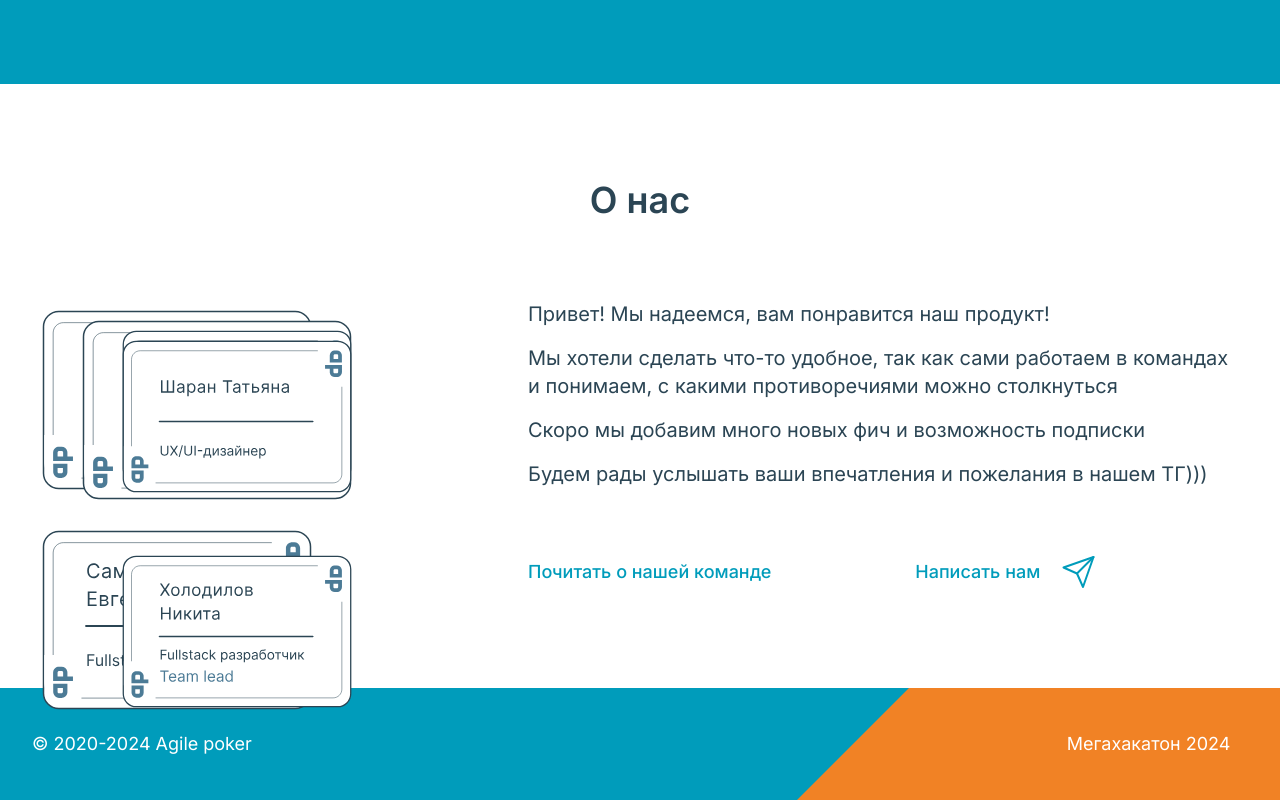
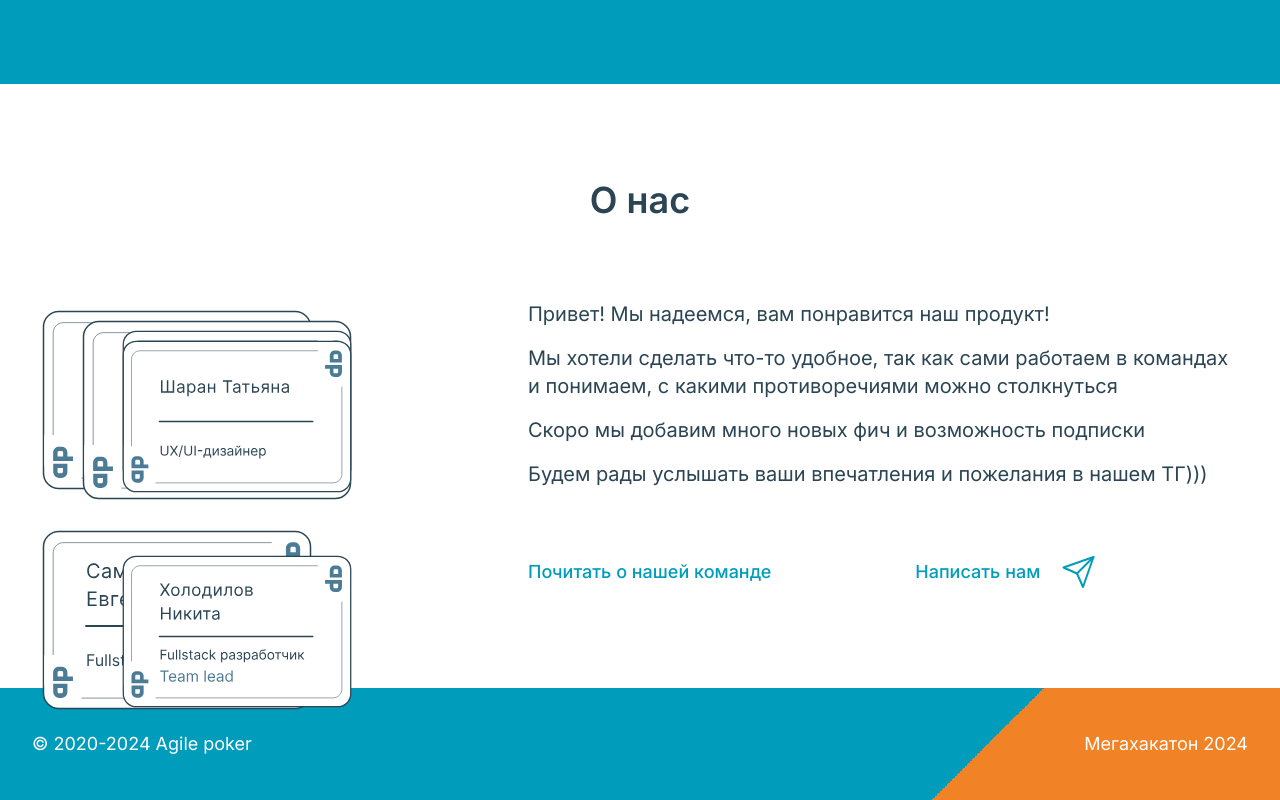
Before and after one commit to pirozheka/agile-poker, a Next.js app: page / in a window 1280 px wide. Shown: the part 1536-2336 px from the top of the page. Built offline with nearby package versions, Linux system fonts and the light colour scheme.

Commit message:
Добит градиент

```diff
--- a/src/components/Footer.jsx
+++ b/src/components/Footer.jsx
@@ -2,14 +2,12 @@
 
 const Footer = () => {
   return (
-    <div className="bg-main relative">
-        <div className="flex justify-between container h-28 items-center text-white text-lg z-10 relative">
+    <div className="bg-custom-gradient">
+        <div className="flex justify-between container h-28 items-center text-white text-lg">
             <p>© 2020-2024 Agile poker</p>
-            <div className="absolute w-2/12 bg-secondary h-full right-0 bottom-0 z-0 flex items-center"><p>Мегахакатон 2024</p></div>
+            <p>Мегахакатон 2024</p>
+        </div>
 
-        </div>
-        <div className="absolute w-4/12 bg-secondary h-full right-0 bottom-0 z-0 -skew-x-45"></div>
-        <div className="absolute w-1/5 bg-secondary h-full right-0 bottom-0 z-0"></div>
     </div>
 
   );
--- a/tailwind.config.js
+++ b/tailwind.config.js
@@ -55,6 +55,9 @@ module.exports = {
         sm: "calc(var(--radius) - 4px)",
       },
       skew: { '45': '45deg', },
+      backgroundImage: {
+        'custom-gradient': 'linear-gradient(135deg, #009CBB 75%, #F18225 75%)',
+      },
       keyframes: {
         "accordion-down": {
           from: { height: "0" },
```
